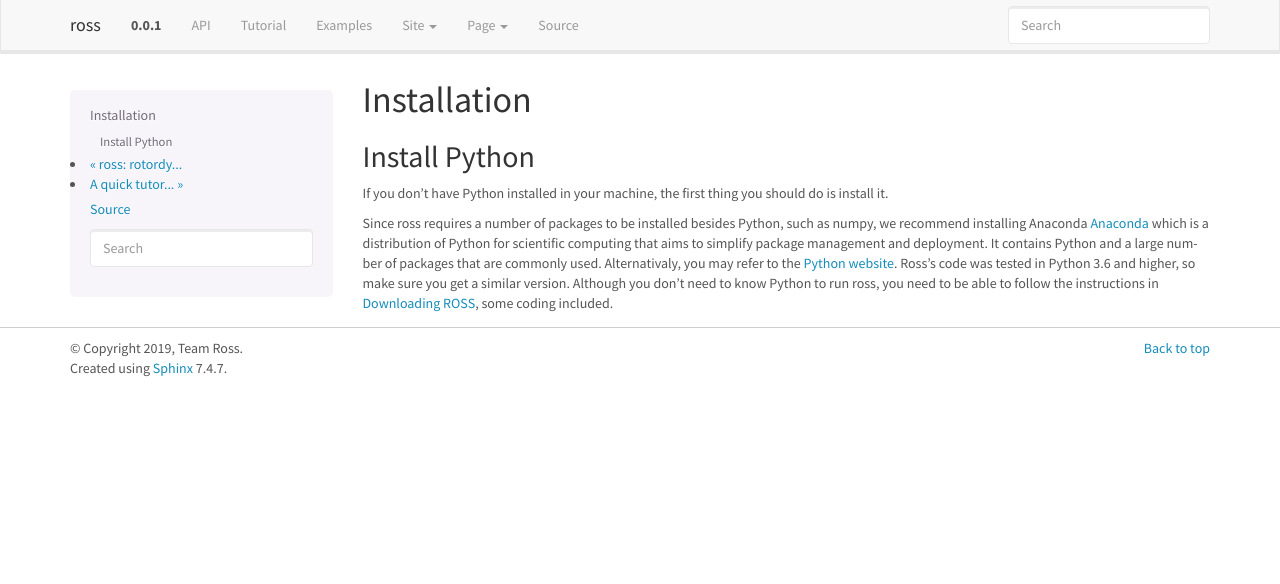
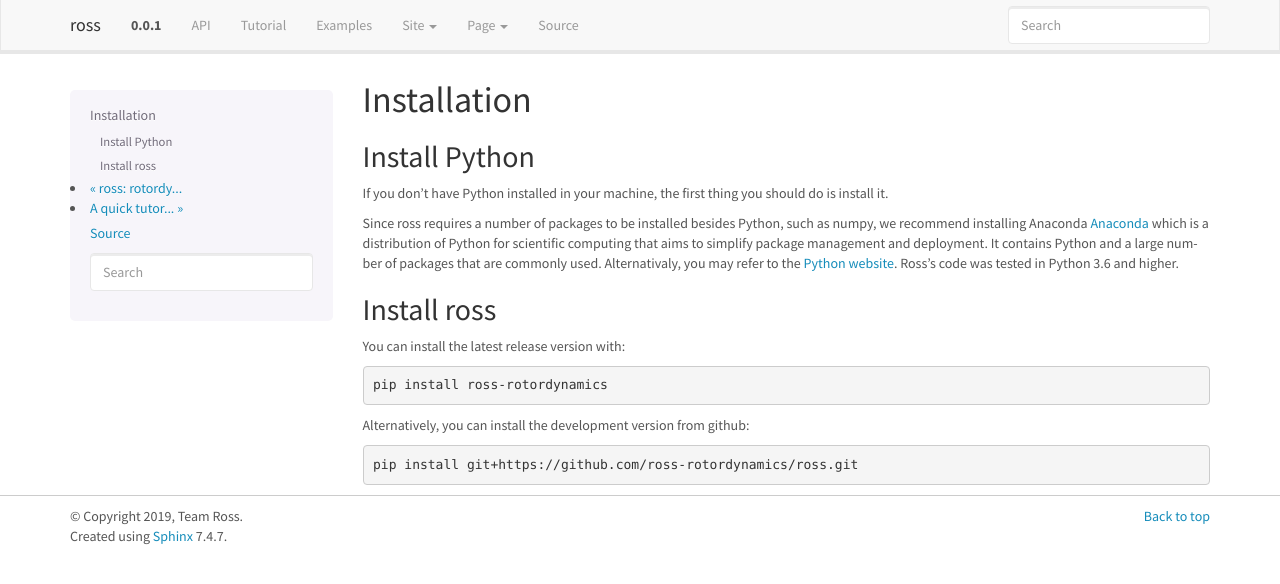
Before and after one commit to petrobras/ross, a Sphinx documentation site: the page built from docs/introduction.rst, in a window 1280 px wide. Shown: the top 584 px of the page. Built offline with Sphinx 7.4.7, drawn with Linux system fonts in a browser that asks for light colours; formulas are drawn with MathJax 3; pages that are not in the unit, such as notebooks, are missing from menus.

Commit message:
Add installation procedure

```diff
--- a/docs/introduction.rst
+++ b/docs/introduction.rst
@@ -15,7 +15,15 @@ that aims to simplify package management and deployment. It contains Python and
 of packages that are commonly used.
 Alternativaly, you may refer to the `Python website
 <http://www.python.org/>`_.
-Ross's code was tested in Python 3.6 and higher, so make sure you
-get a similar version.
-Although you don't need to know Python to run ross,
-you need to be able to follow the instructions in :ref:`tutorial`, some coding included.
+Ross's code was tested in Python 3.6 and higher.
+
+Install ross
+------------
+
+You can install the latest release version with::
+
+    pip install ross-rotordynamics
+
+Alternatively, you can install the development version from github::
+
+    pip install git+https://github.com/ross-rotordynamics/ross.git
```
